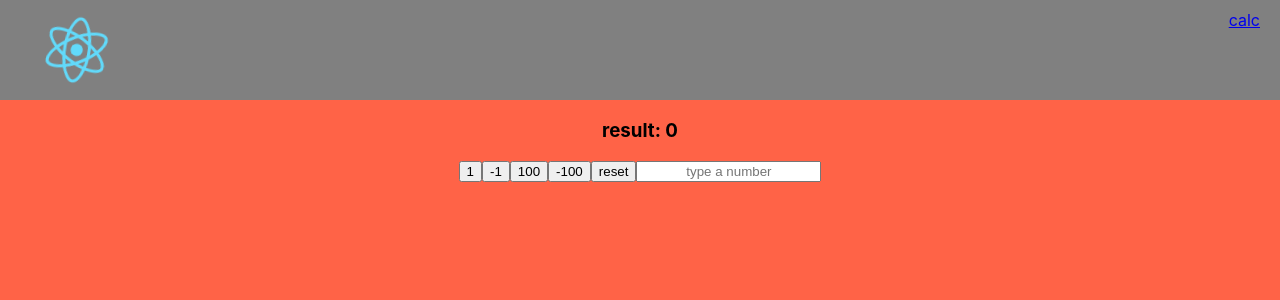
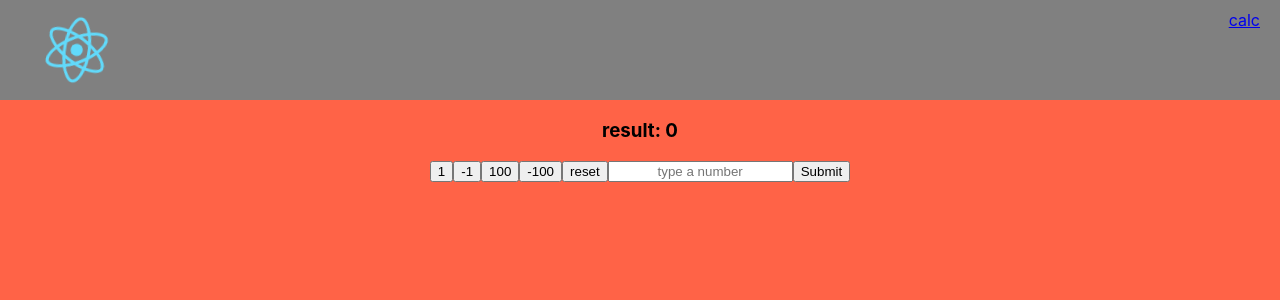
Before and after one commit to lyulka-yar/useState, a React (Create React App) app: page /calculator in a window 1280 px wide. Shown: the top 300 px of the page. Built offline with nearby package versions, Linux system fonts and the light colour scheme; the HTML template or start-up script is replaced by a standard one.

Commit message:
add submit

```diff
--- a/src/components/Calculator.js
+++ b/src/components/Calculator.js
@@ -3,6 +3,7 @@ import React, {useState} from 'react';
 
 const Calculator = () => {
     const [count, setCount] = useState(0);
+    const [input, setInput] = useState(0);
     const arr = [1, -1, 100, -100, 'reset'];
 
     const multiply = (value) => {
@@ -36,8 +37,8 @@ const Calculator = () => {
                 arr.map(item => <button onClick={() => multiply(item)}>{item}</button>)
             }
             <input style={{textAlign: 'center'}} placeholder={'type a number'}
-                   onInput={({currentTarget:{value}}) => getVal(value)} type="text"/>
-
+                   onChange={({currentTarget:{value}}) => setInput(value)} type="text"/>
+                   <button onClick={() =>getVal(input)}>Submit</button>
         </div>
     );
 }
```
